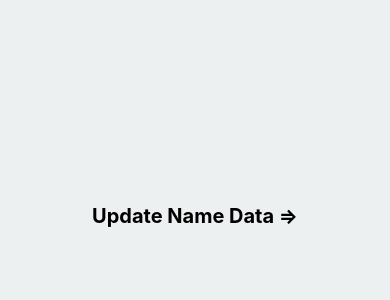
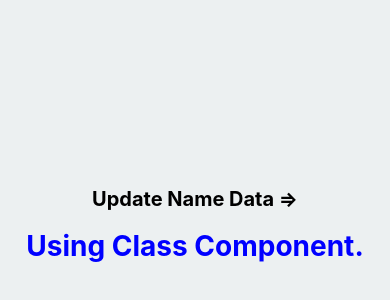
Before and after one commit to D-Coder135/UpdateNameApp_ClassComponent_React-Native, a React Native app: screen / in a window 390 px wide. Shown: the part 192-492 px from the top of the page. Built offline with nearby package versions, Linux system fonts and the light colour scheme.

Commit message:
add some text for the Text tag

```diff
--- a/App.js
+++ b/App.js
@@ -11,7 +11,7 @@ export default function App() {
         Update Name Data =>
       </Text>
       <Text style = {{marginBottom: 20, textAlign: 'center', fontSize: 28, color: 'blue', fontWeight: 'bold'}}>
-
+        Using Class Component.
       </Text>
     </View>
   );
```
